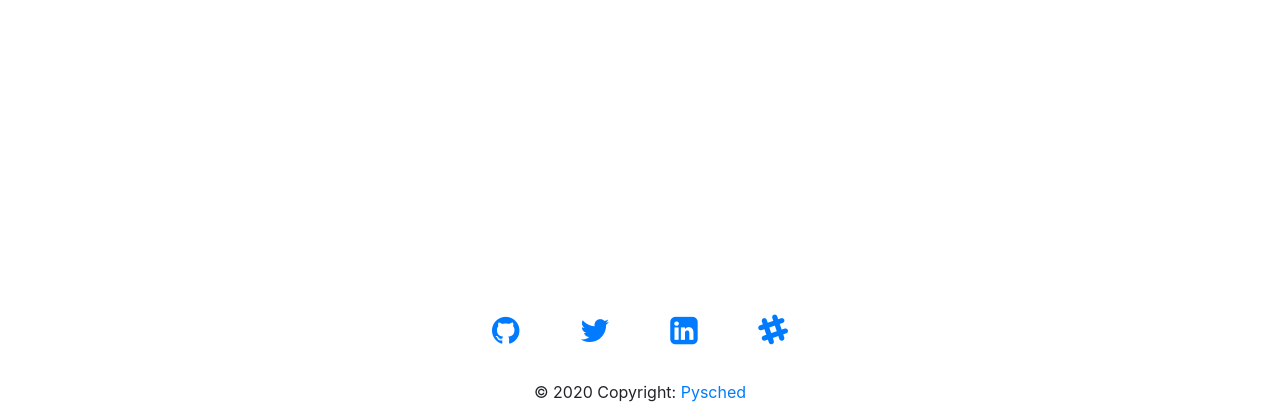
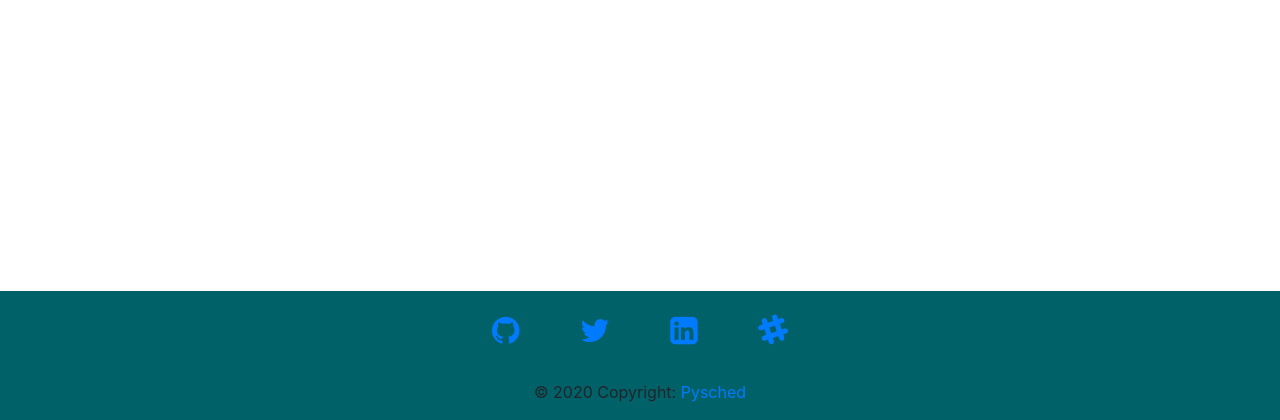
Before and after one commit to Pysched/Book-Shelf, a Flask app: page /book_club in a window 1280 px wide. Shown: the part 380-800 px from the top of the page. Run offline with Flask 2, Linux system fonts and the light colour scheme; some libraries are stand-ins or nearby versions.

Commit message:
updated classes and link to stylesheet

```diff
--- a/templates/sections/footer.html
+++ b/templates/sections/footer.html
@@ -1,6 +1,9 @@
 <!DOCTYPE html>
+<head>
+    <link rel="stylesheet" href="{{ url_for('static', filename='css/footer.css') }}" type="text/css">
+</head>
 <!-- Footer -->
-<footer class="footer pt-4 fixed-bottom">
+<footer class="foot pt-4 fixed-bottom">
 
   <!-- Footer Elements -->
   <div class="container footer">
@@ -41,3 +44,6 @@
 <link rel="stylesheet" href="">
 </footer>
 <!-- Footer -->
+
+<!--Link for custom CSS sheet-->
+    <link rel="stylesheet" src="{{ url_for('static', filename='css/footer.css') }}" type="text/css">
```
